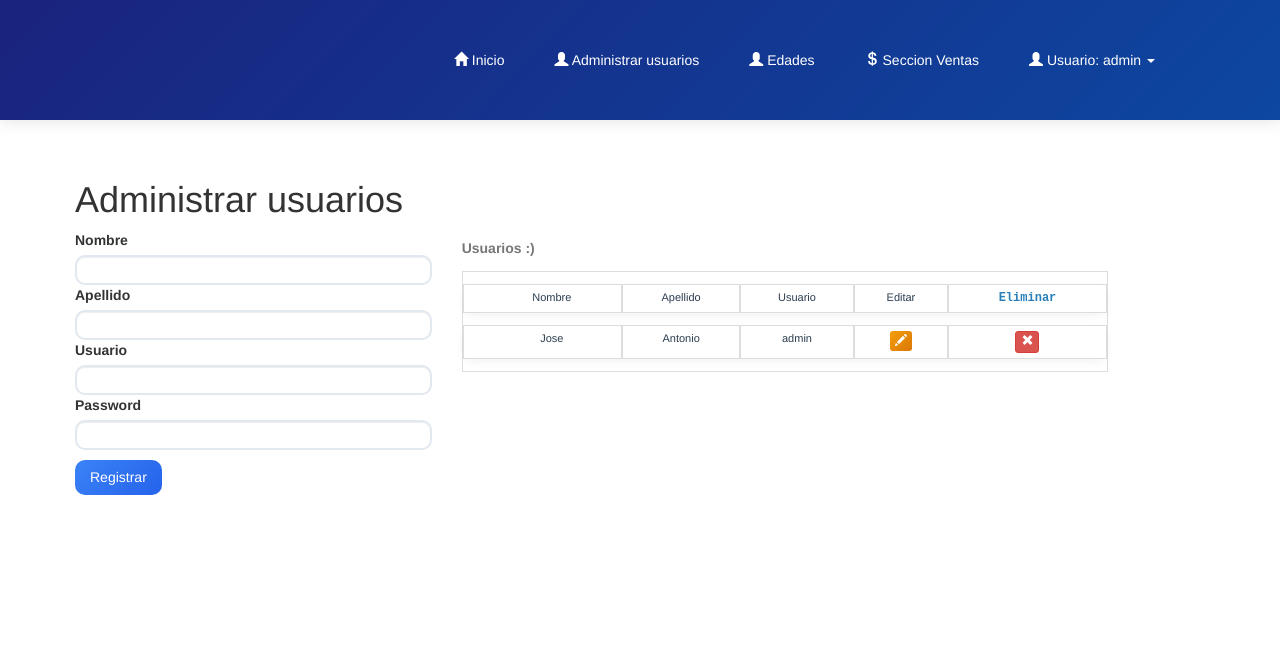
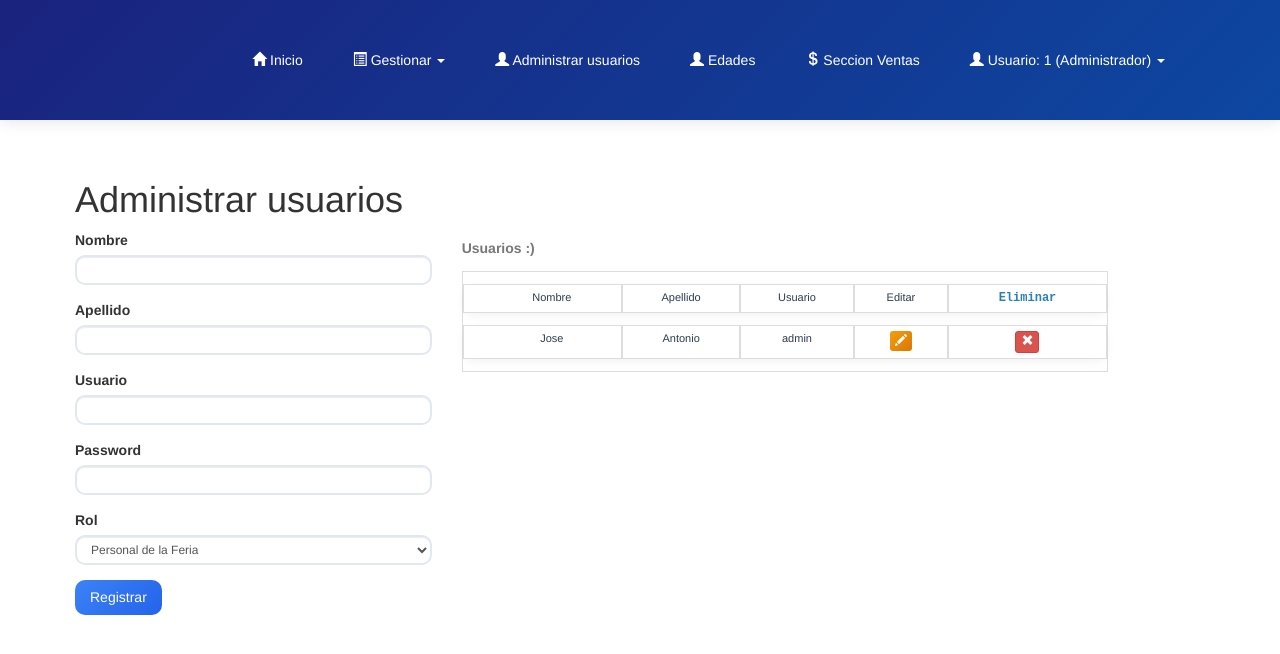
Before and after one commit to samuel7288/Sistema-de-tickets, a PHP site: page /pruebas/vistas/usuarios.php in a window 1280 px wide. Shown: the top 654 px of the page. Run offline with PHP 8.4, Linux system fonts and the light colour scheme; a user stored in the database is signed in; data comes from the database, SQL or seed files in the repository.

Commit message:
Modificacion de archivos menu.php para anulacion de tickets y usuarios.php para la validacion de anulacion de tickets

```diff
--- a/vistas/menu.php
+++ b/vistas/menu.php
@@ -28,6 +28,7 @@
             <span class="icon-bar"></span>
             <span class="icon-bar"></span>
           </button>
+
         </div>
         <div id="navbar" class="collapse navbar-collapse">
           <ul class="nav navbar-nav navbar-right nav-animated">
@@ -39,25 +40,39 @@
             </li>
 
             <li class="dropdown nav-item <?php echo ($currentPage == 'categorias.php' || $currentPage == 'tickets.php') ? 'active' : ''; ?>">
-             <?php if($_SESSION['usuario']=="admin"): ?>
+              <a href="#" class="dropdown-toggle" data-toggle="dropdown" role="button" aria-haspopup="true" aria-expanded="false">
+                <span class="glyphicon glyphicon-list-alt"></span> Gestionar <span class="caret"></span>
+              </a>              <ul class="dropdown-menu animated-dropdown">
+                <li><a href="categorias.php">Categorias</a></li>
+                <li><a href="tickets.php">Tickets</a></li>
+              </ul>            </li>
+
+            <?php // Dashboard ocultado ?>
+            <?php /* if(isset($_SESSION['rol']) && $_SESSION['rol'] == "administrador"): ?>
+            <li class="nav-item"><a href="dashboard.php">Dashboard</a></li>
+            <?php endif; */ ?>
+
+            <?php if(isset($_SESSION['rol']) && $_SESSION['rol'] == "administrador"): ?>
               <li class="nav-item">
                 <a href="usuarios.php"><span class="glyphicon glyphicon-user"></span> Administrar usuarios</a>
               </li>
             <?php endif; ?>
 
-
+            <?php if(isset($_SESSION['rol']) && $_SESSION['rol'] == "administrador"): ?>
             <li class="nav-item">
               <a href="edades.php"><span class="glyphicon glyphicon-user"></span> Edades</a>
             </li>
-
+            <?php endif; ?>
             <li class="nav-item">
               <a href="ventas.php"><span class="glyphicon glyphicon-usd"></span> Seccion Ventas</a>
             </li>
 
-            <li class="dropdown nav-item">
-              <a href="#" class="dropdown-toggle user-menu" data-toggle="dropdown" role="button" aria-haspopup="true" aria-expanded="false">
+            <li class="dropdown nav-item">              <a href="#" class="dropdown-toggle user-menu" data-toggle="dropdown" role="button" aria-haspopup="true" aria-expanded="false">
                 <span class="glyphicon glyphicon-user"></span>
                 Usuario: <?php echo $_SESSION['usuario']; ?>
+                <?php if(isset($_SESSION['rol'])): ?>
+                  (<?php echo ucfirst($_SESSION['rol']); ?>)
+                <?php endif; ?>
                 <span class="caret"></span>
               </a>
               <ul class="dropdown-menu animated-dropdown">
@@ -67,7 +82,6 @@
                   </a>
                 </li>
               </ul>
-
             </li>
           </ul>
         </div>
--- a/vistas/usuarios.php
+++ b/vistas/usuarios.php
@@ -1,34 +1,67 @@
 <?php
 session_start();
-if(isset($_SESSION['usuario']) and $_SESSION['usuario']=='admin'){
+if(isset($_SESSION['usuario']) and isset($_SESSION['rol']) and $_SESSION['rol']=='administrador'){
 	?>
-
 	<!DOCTYPE html>
-	<html>
-	<head>
+	<html>	<head>
 		<title>Usuarios</title>
 		<?php require_once "menu.php"; ?>
 		<link rel="stylesheet" href="css/style.css">
-		<link rel="stylesheet" href="https://cdnjs.cloudflare.com/ajax/libs/animate.css/4.1.1/animate.min.css">
+		<link rel="stylesheet" href="https://cdnjs.cloudflare.com/ajax/libs/animate.css/4.1.1/animate.min.css">		<style>
+			.form-group {
+				margin-bottom: 15px;
+			}
+			.form-group label {
+				display: block;
+				margin-bottom: 5px;
+				font-weight: bold;
+			}
+			.form-group .form-control {
+				width: 100%;
+			}
+			/* Arreglar altura del select */
+			select.form-control.input-sm {
+				height: 30px !important;
+				line-height: 1.5 !important;
+				padding: 5px 10px !important;
+			}
+			/* Asegurar que el texto no se corte */
+			select.form-control option {
+				padding: 5px;
+				line-height: normal;
+			}
+		</style>
 	</head>
-	<body>
-		<div class="container">
+	<body>		<div class="container">
 			<h1>Administrar usuarios</h1>
-			<div class="row">
-				<div class="col-sm-4">
+			<div class="row">				<div class="col-sm-4">
 					<form id="frmRegistro">
+						<div class="form-group">
 							<label>Nombre</label>
 							<input type="text" class="form-control input-sm" name="nombre" id="nombre">
+						</div>
+						<div class="form-group">
 							<label>Apellido</label>
 							<input type="text" class="form-control input-sm" name="apellido" id="apellido">
+						</div>
+						<div class="form-group">
 							<label>Usuario</label>
 							<input type="text" class="form-control input-sm" name="usuario" id="usuario">
+						</div>
+						<div class="form-group">
 							<label>Password</label>
 							<input type="text" class="form-control input-sm" name="password" id="password">
-						<p></p>
+						</div>
+						<div class="form-group">
+							<label>Rol</label>
+							<select class="form-control input-sm" name="rol" id="rol">
+								<option value="personal">Personal de la Feria</option>
+								<option value="administrador">Administrador</option>
+							</select>
+						</div>
+						<div class="form-group">
 							<span class="btn btn-primary" id="registro">Registrar</span>
-
-
+						</div>
 					</form>
 				</div>
 				<div class="col-sm-7">
@@ -48,17 +81,28 @@ if(isset($_SESSION['usuario']) and $_SESSION['usuario']=='admin'){
 					<div class="modal-header">
 						<button type="button" class="close" data-dismiss="modal" aria-label="Close"><span aria-hidden="true">&times;</span></button>
 						<h4 class="modal-title" id="myModalLabel">Actualiza Usuario</h4>
-					</div>
-					<div class="modal-body">
+					</div>					<div class="modal-body">
 						<form id="frmRegistroU">
 							<input type="text" hidden="" id="idUsuario" name="idUsuario">
+							<div class="form-group">
 								<label>Nombre</label>
 								<input type="text" class="form-control input-sm" name="nombreU" id="nombreU">
+							</div>
+							<div class="form-group">
 								<label>Apellido</label>
 								<input type="text" class="form-control input-sm" name="apellidoU" id="apellidoU">
+							</div>
+							<div class="form-group">
 								<label>Usuario</label>
 								<input type="text" class="form-control input-sm" name="usuarioU" id="usuarioU">
-
+							</div>
+							<div class="form-group">
+								<label>Rol</label>
+								<select class="form-control input-sm" name="rolU" id="rolU">
+									<option value="personal">Personal de la Feria</option>
+									<option value="administrador">Administrador</option>
+								</select>
+							</div>
 						</form>
 					</div>
 					<div class="modal-footer">
@@ -72,8 +116,7 @@ if(isset($_SESSION['usuario']) and $_SESSION['usuario']=='admin'){
 	</body>
 	</html>
 
-	<script type="text/javascript">
-		function agregaDatosUsuario(idusuario){
+	<script type="text/javascript">		function agregaDatosUsuario(idusuario){
 
 			$.ajax({
 				type:"POST",
@@ -86,6 +129,7 @@ if(isset($_SESSION['usuario']) and $_SESSION['usuario']=='admin'){
 					$('#nombreU').val(dato['nombre']);
 					$('#apellidoU').val(dato['apellido']);
 					$('#usuarioU').val(dato['email']);
+					$('#rolU').val(dato['rol']);
 				}
 			});
 		}
```
Lines whose indentation alone changed are shown as unchanged.
